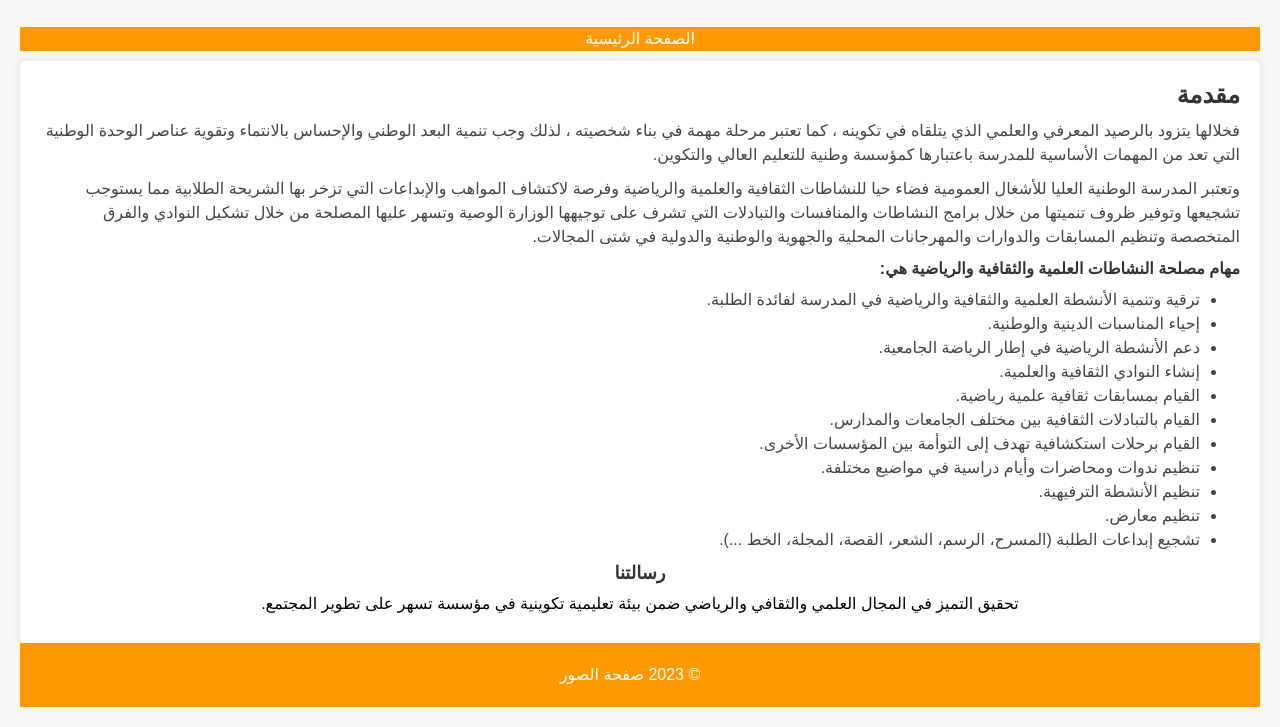
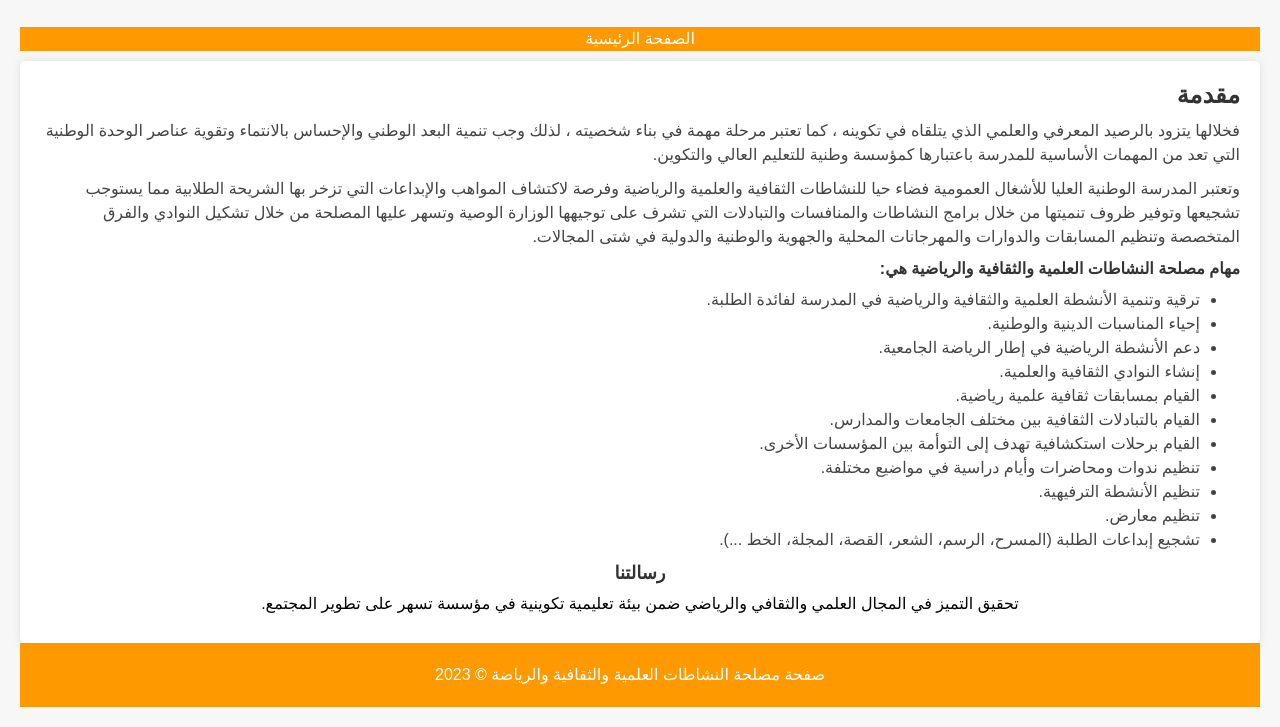
Before and after one commit to ihab65/-, a website built with Vite: page index.html in a window 1280 px wide. Shown: the part 500-1227 px from the top of the page. Built offline with nearby package versions, Linux system fonts and the light colour scheme.

Commit message:
fixed text

```diff
--- a/index.html
+++ b/index.html
@@ -60,7 +60,7 @@
 
     <footer>
         <ul>
-          <p>© 2023 صفحة الصور</p>
+          <p> صفحة مصلحة النشاطات العلمية والثقافية والرياضة © 2023</p>
         </ul>
     </footer>
   </body>
```
